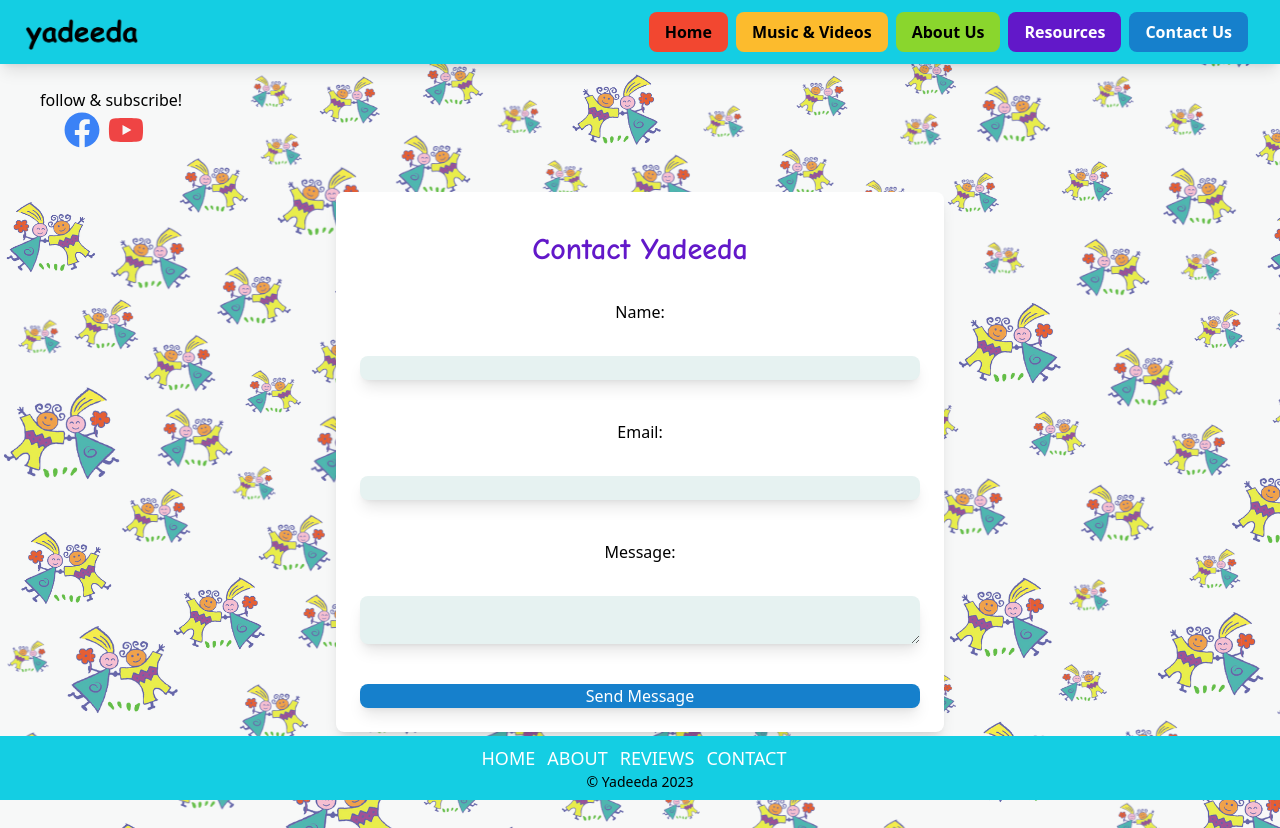
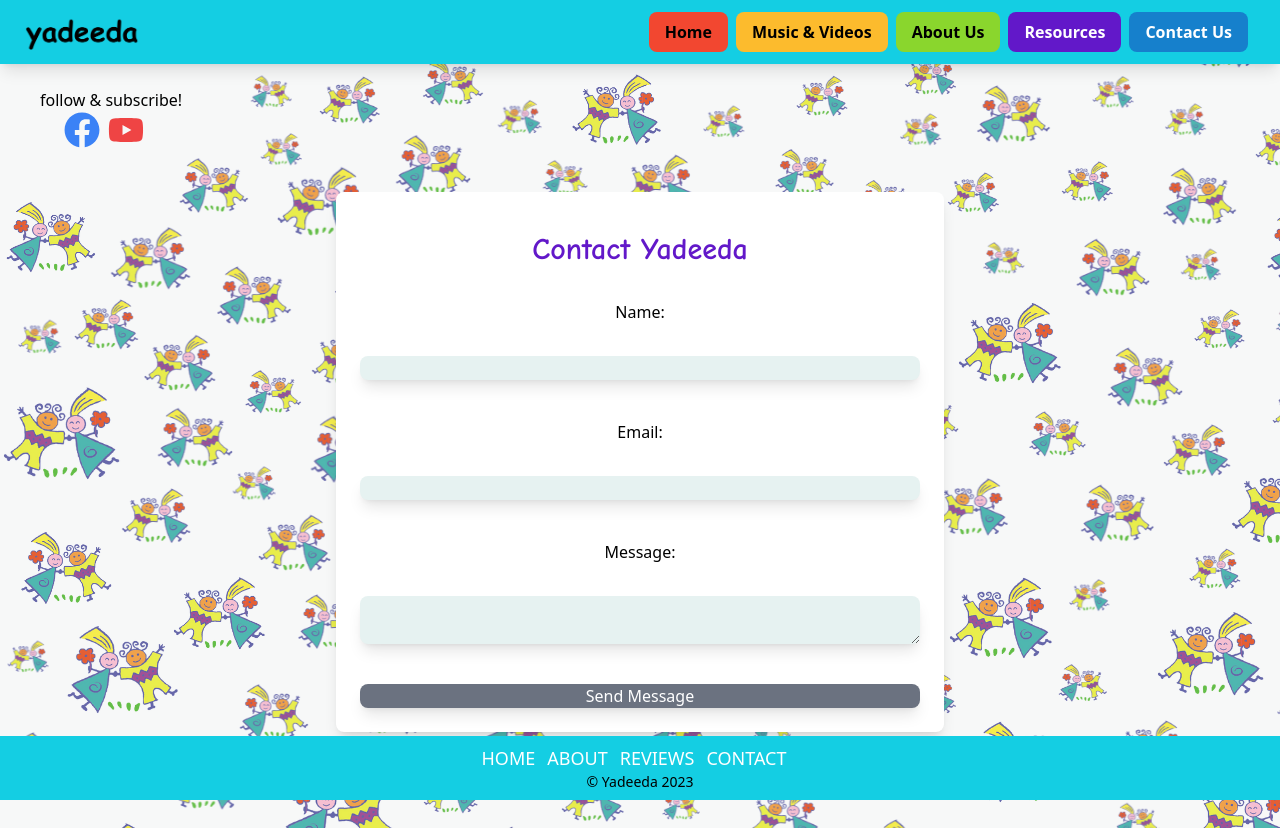
Before and after one commit to sjlelait/yadeeda, a React (Create React App) app: page /contact in a window 1280 px wide. Built offline with nearby package versions, Linux system fonts and the light colour scheme.

Commit message:
fix: disables form submit until fully filled out

```diff
--- a/src/components/Form.js
+++ b/src/components/Form.js
@@ -1,6 +1,6 @@
 import { useState } from 'react';
 
-function Form (props) {
+function Form(props) {
 
     const getNewState = () => ({
         name: '',
@@ -19,6 +19,10 @@ function Form (props) {
             ...formState,
             [event.target.name]: event.target.value
         });
+    };
+
+    const isFormFilled = () => {
+        return formState.name && formState.email && formState.message;
     };
 
     const handleSubmit = async (event) => {
@@ -71,7 +75,7 @@ function Form (props) {
                             value={message}
                             className="form-control mb-2 bg-ydForm rounded-lg shadow-lg"
                         ></textarea>
-                        <button type="submit" className="btn-light bg-ydBlue text-white rounded-lg shadow-lg hover:bg-ydLightBlue">
+                        <button type="submit" disabled={!isFormFilled()} className={`btn-light text-white rounded-lg shadow-lg ${isFormFilled() ? 'hover:bg-ydLightBlue bg-ydBlue' : 'hover:bg-gray-500 bg-gray-500'}`}>
                             Send Message
                         </button>
                     </div>
```
Lines whose indentation alone changed are shown as unchanged.
